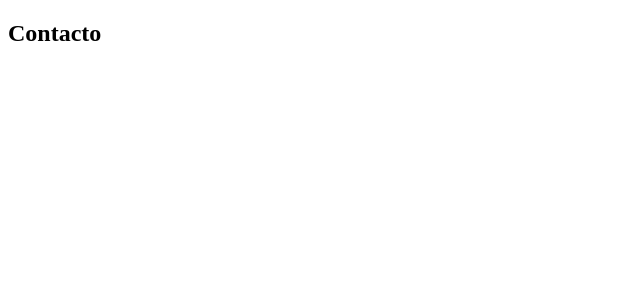
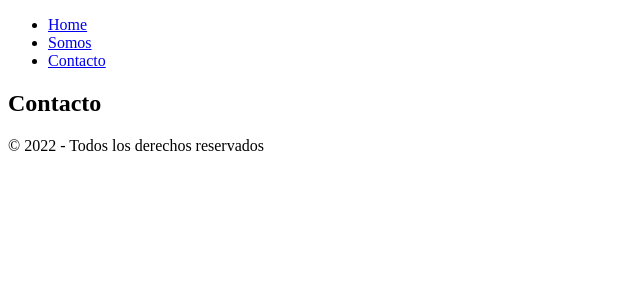
Before and after one commit to NachoBasilio/Apuntes-React, a React (Create React App) app in the folder EscuelaDevRock/PrimerosCapitulos/queridojonny/: page /contacto in a window 1280 px wide. Shown: the top 300 px of the page, without its empty margins (0-640 px from the left). Built offline with nearby package versions, Linux system fonts and the light colour scheme.

Commit message:
Libreria react

```diff
--- /dev/null
+++ b/EscuelaDevRock/PrimerosCapitulos/queridojonny/src/components/Footer.js
@@ -0,0 +1,11 @@
+import React from 'react'
+
+export default function Footer() {
+  return (
+    <div>
+        <footer>
+            <p>&copy; 2022 - Todos los derechos reservados</p>
+        </footer>
+    </div>
+  )
+}
--- /dev/null
+++ b/EscuelaDevRock/PrimerosCapitulos/queridojonny/src/components/Header.js
@@ -0,0 +1,16 @@
+import React from 'react'
+import {Link} from 'react-router-dom'
+
+export default function Header() {
+  return (
+    <div>
+        <header>
+            <ul>
+                <li><Link to="/">Home</Link></li>
+                <li><Link to="/somos">Somos</Link></li>
+                <li><Link to="/contacto">Contacto</Link></li>
+            </ul>
+        </header>
+    </div>
+  )
+}
--- /dev/null
+++ b/EscuelaDevRock/PrimerosCapitulos/queridojonny/src/components/Layout.js
@@ -0,0 +1,14 @@
+import React from 'react'
+import Header from './Header'
+import Footer from './Footer'
+
+export default function Layout(props) {
+  const {children} = props
+  return (
+    <div>
+      <Header />
+      {children}
+      <Footer />
+    </div>
+  )
+}
--- a/EscuelaDevRock/PrimerosCapitulos/queridojonny/src/routes/App.js
+++ b/EscuelaDevRock/PrimerosCapitulos/queridojonny/src/routes/App.js
@@ -3,16 +3,18 @@ import {BrowserRouter, Route, Routes } from 'react-router-dom'
 import Home from '../containers/Home'
 import Somos from '../containers/Somos'
 import Contacto from '../containers/Contacto'
-
+import Layout from '../components/Layout'
 
 export default function App() {
   return (
     <BrowserRouter>
-        <Routes>
-            <Route exact path="/" element={<Home />} />
-            <Route path="/somos" element={<Somos />} />
-            <Route path="/contacto" element={<Contacto />} />
-        </Routes>
+        <Layout>
+            <Routes>
+                <Route exact path="/" element={<Home />} />
+                <Route path="/somos" element={<Somos />} />
+                <Route path="/contacto" element={<Contacto />} />
+            </Routes>
+        </Layout>
     </BrowserRouter>
     )
 }
```
Also changed, not shown: EscuelaDevRock/PrimerosCapitulos/queridojonny/src/components/cuenta.js (deleted, +0 -16 lines), EscuelaDevRock/PrimerosCapitulos/queridojonny/src/components/nuevoComponenteParaUsarHooks.js (deleted, +0 -31 lines).
